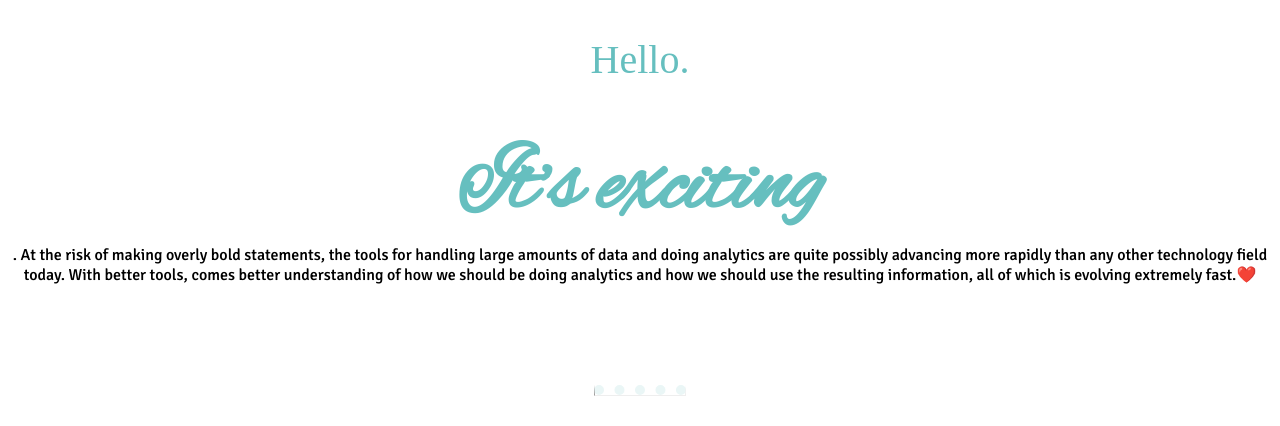
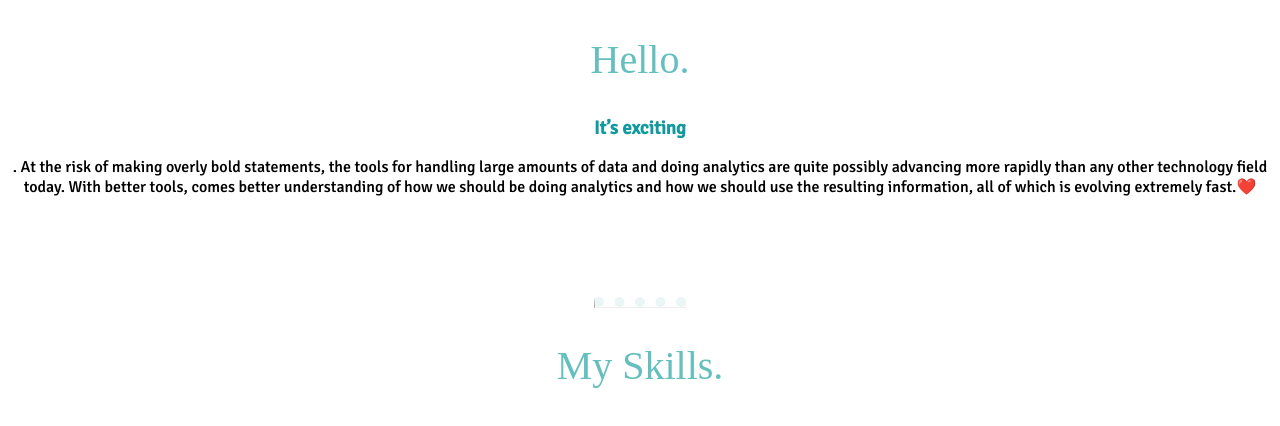
Before and after one commit to amitnitjsr96/pcv, a plain HTML site: page index.html in a window 1280 px wide. Shown: the part 1152-1578 px from the top of the page. Drawn offline with nearby package versions, Linux system fonts and the light colour scheme; a web font is replaced by a local one.

Commit message:
Update index.html

```diff
--- a/index.html
+++ b/index.html
@@ -30,7 +30,7 @@
     <div class="profile">
       <img src="images/Amit.png" alt="Amit profile pic">
       <h2>Hello.</h2>
-      <p class="intro">  <h1>It’s exciting</h1>. At the risk of making overly bold statements, the tools for handling large amounts of data and doing analytics are quite possibly advancing
+      <p class="intro">  <h3>It’s exciting</h3>. At the risk of making overly bold statements, the tools for handling large amounts of data and doing analytics are quite possibly advancing
         more rapidly than any other technology field today. With better tools, comes better understanding of how we should be doing analytics and how we should use the resulting
         information, all of which is evolving extremely fast.❤️</p>
     </div>
```
